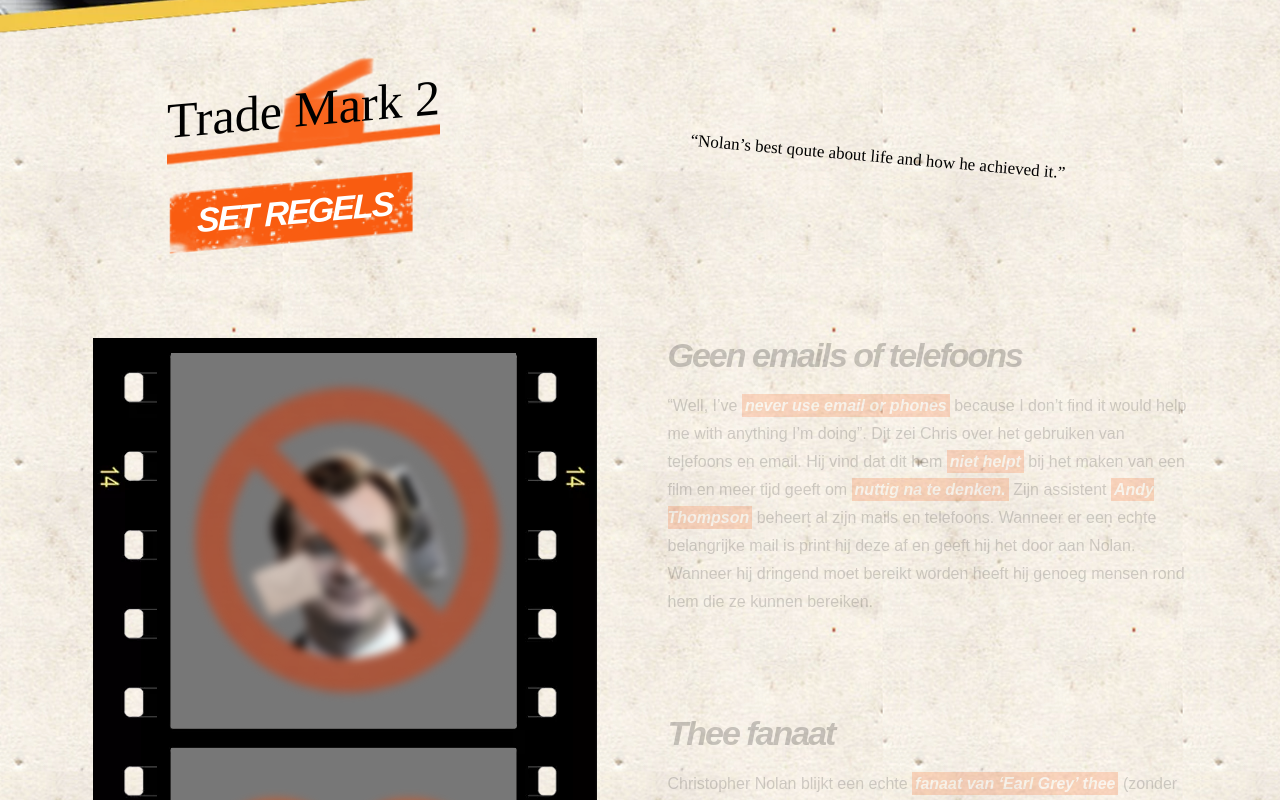
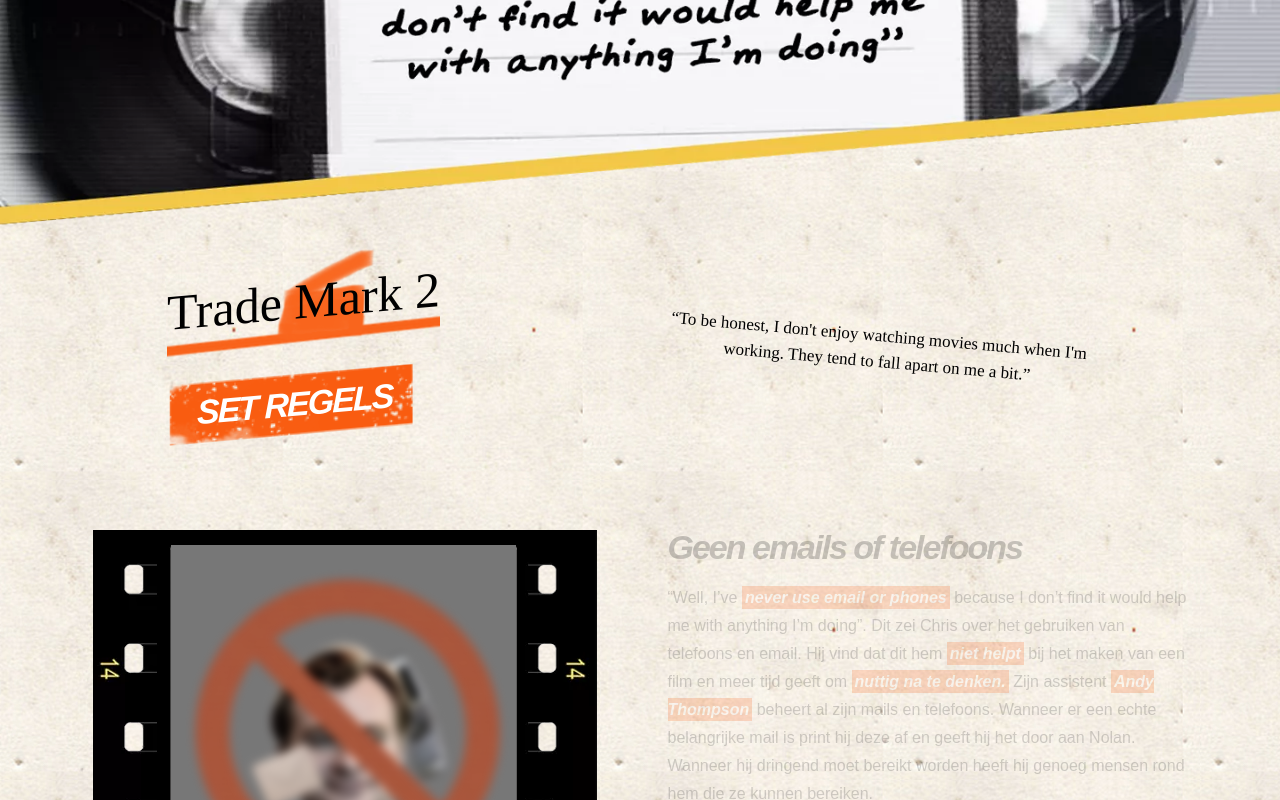
Before and after one commit to nicolasnuytten/MajorIV-Vertigo, a React app: page / in a window 1280 px wide. Shown: the part 2820-3620 px from the top of the page. Built offline with nearby package versions, Linux system fonts and the light colour scheme.

Commit message:
destkop fixes

```diff
--- a/src/css/style.css
+++ b/src/css/style.css
@@ -39,6 +39,11 @@
   font-style: italic;
   font-size: 3.4rem;
   letter-spacing: -.2rem;
+}
+
+.sub-qoute {
+  font-family: marker;
+  line-height: 1.5;
 }
 
 .paragraph {
@@ -180,6 +185,7 @@
 .introduction {
   margin-top: 10rem;
   width: 100%;
+  height: 40vw;
   display: flex;
   justify-content: center;
   align-items: center;
@@ -220,7 +226,7 @@
 
 .buttonContainer {
   position: absolute;
-  width: 43rem;
+  width: 48rem;
   display: flex;
   justify-content: space-between;
 
@@ -470,11 +476,13 @@
 
 .trademark3-content-image-container {
   width: 50vw;
-  height: 150rem;
+  margin-left: -11rem;
+  height: 156rem;
   background-image: url(/assets/img/tm3/tm3_1.gif);
   background-repeat: no-repeat;
   background-attachment: fixed;
-  background-size: contain;
+  background-size: 40vw;
+  background-position: 10vw 15vw;
 }
 
 .trademark3-quote-image-container {
--- a/src/index.html
+++ b/src/index.html
@@ -92,7 +92,7 @@
           <p class="tm-subtitle">SET REGELS</p>
         </div>
         <div class="trademark2-header-quote-container tm-header-quote">
-          <h2>“Nolan’s best qoute about life and how he achieved it.”</h2>
+          <h2 class="sub-qoute">“To be honest, I don't enjoy watching movies much when I'm working. They tend to fall apart on me a bit.”</h2>
         </div>
       </div>
       <div class="trademark2-content-container center">
@@ -180,10 +180,6 @@
               omdat hij het fel met het distributiemodel van het bedrijf eens is.</p>
           </article>
           <div class="trademark3-content-image-container">
-            <!-- <img class="fixed-gif" src="/assets/img/tm3/tm3_1.gif" width="600" height="600" alt="gif nolan op set" /> -->
-            <!-- <img class="fixed-gif" src="/assets/img/tm3/tm3_2.gif" width="600" height="600" alt="gif nolan op set" />
-            <img class="fixed-gif" src="/assets/img/tm3/tm3_3.gif" width="600" height="600" alt="gif nolan op set" />
-          -->
           </div>
         </div>
         <div class="trademark3-content-colum2-container">
@@ -220,7 +216,7 @@
           <p class="tm-subtitle">KLEURENBLIND</p>
         </div>
         <div class="trademark4-header-quote-container tm-header-quote">
-          <h2>“Nolan’s best qoute about life and how he achieved it.”</h2>
+          <h2 class="sub-qoute">“I have always been a movie guy, movies have been my thing. I love movies, all kinds of movies.”</h2>
         </div>
       </div>
       <div class="trademark4-content-container center">
--- a/src/js/App.js
+++ b/src/js/App.js
@@ -67,11 +67,12 @@
 
 const tm3scrollEffect = () => {
   const scroll = window.scrollY;
-  if (scroll >= 5000 && scroll < 5400) {
+  if (scroll >= 4886 && scroll < 5400) {
+    tm3gif.style.display = `block`;
     tm3gif.style.backgroundImage = `url(/assets/img/tm3/tm3_1.gif)`;
-  } else if (scroll >= 5400 && scroll <= 6000) {
+  } else if (scroll >= 5400 && scroll <= 5800) {
     tm3gif.style.backgroundImage = `url(/assets/img/tm3/tm3_2.gif)`;
-  } else if (scroll >= 6000) {
+  } else if (scroll > 5800) {
     tm3gif.style.backgroundImage = `url(/assets/img/tm3/tm3_3.gif)`;
   }
 };
```
